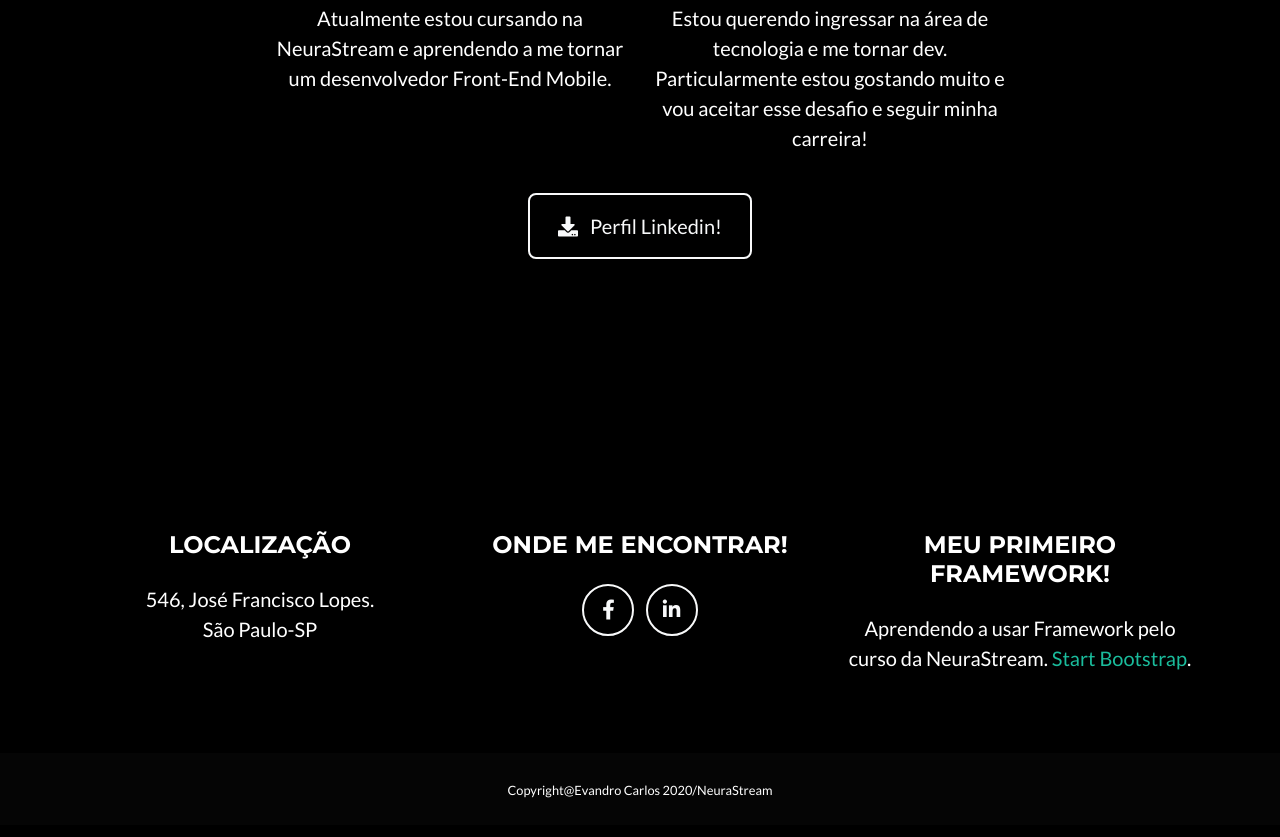
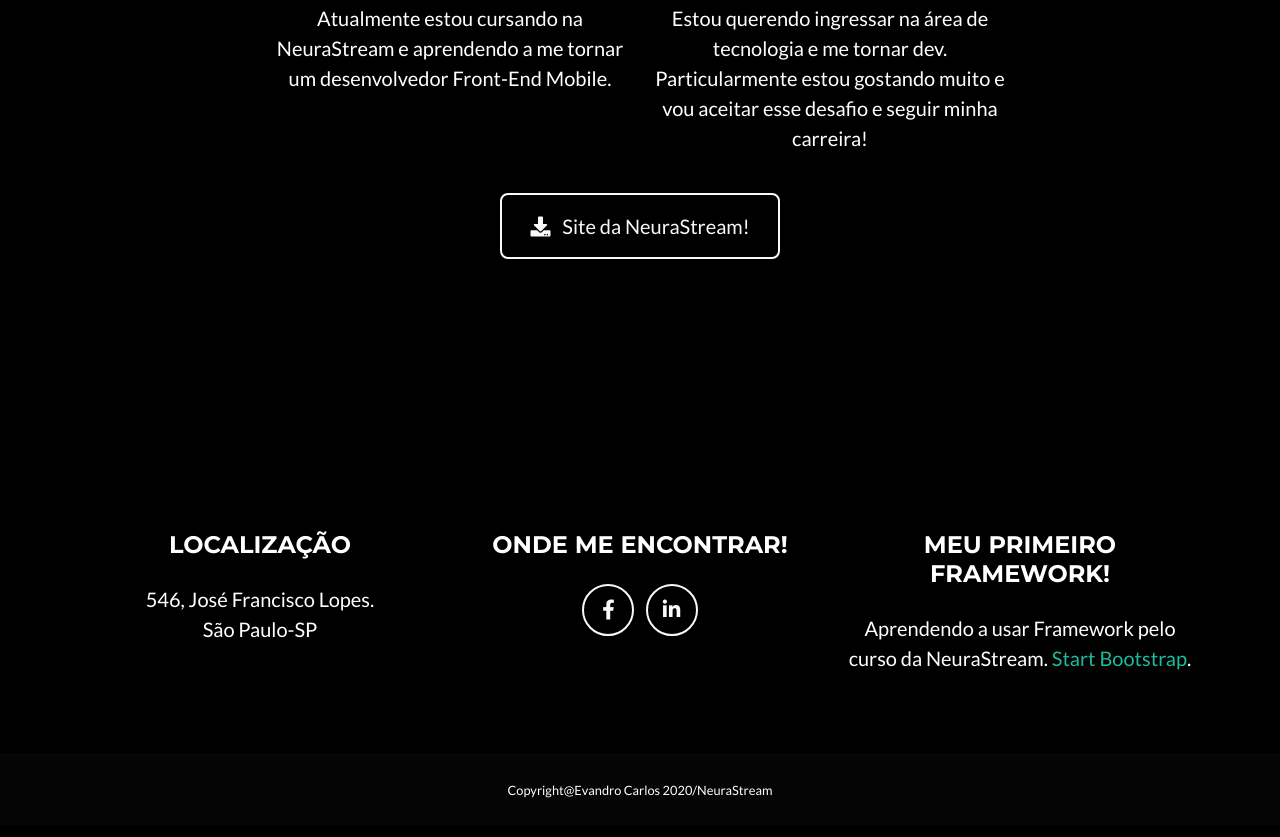
Before and after one commit to Evandro20/minha_pagina1, a website with bundled scripts: page index.html in a window 1280 px wide. Shown: the part 1467-2304 px from the top of the page. Built offline with nearby package versions, Linux system fonts and the light colour scheme.

Commit message:
site neura on

```diff
--- a/index.html
+++ b/index.html
@@ -168,9 +168,9 @@
 
       <!-- About Section Button -->
       <div class="text-center mt-4">
-        <a class="btn btn-xl btn-outline-light" href="https://www.linkedin.com/in/evandro-carlos-9011331a2/">
+        <a class="btn btn-xl btn-outline-light" href="https://www.neurastream.com/">
           <i class="fas fa-download mr-2"></i>
-          Perfil Linkedin!
+          Site da NeuraStream!
         </a>
       </div>
 
```
